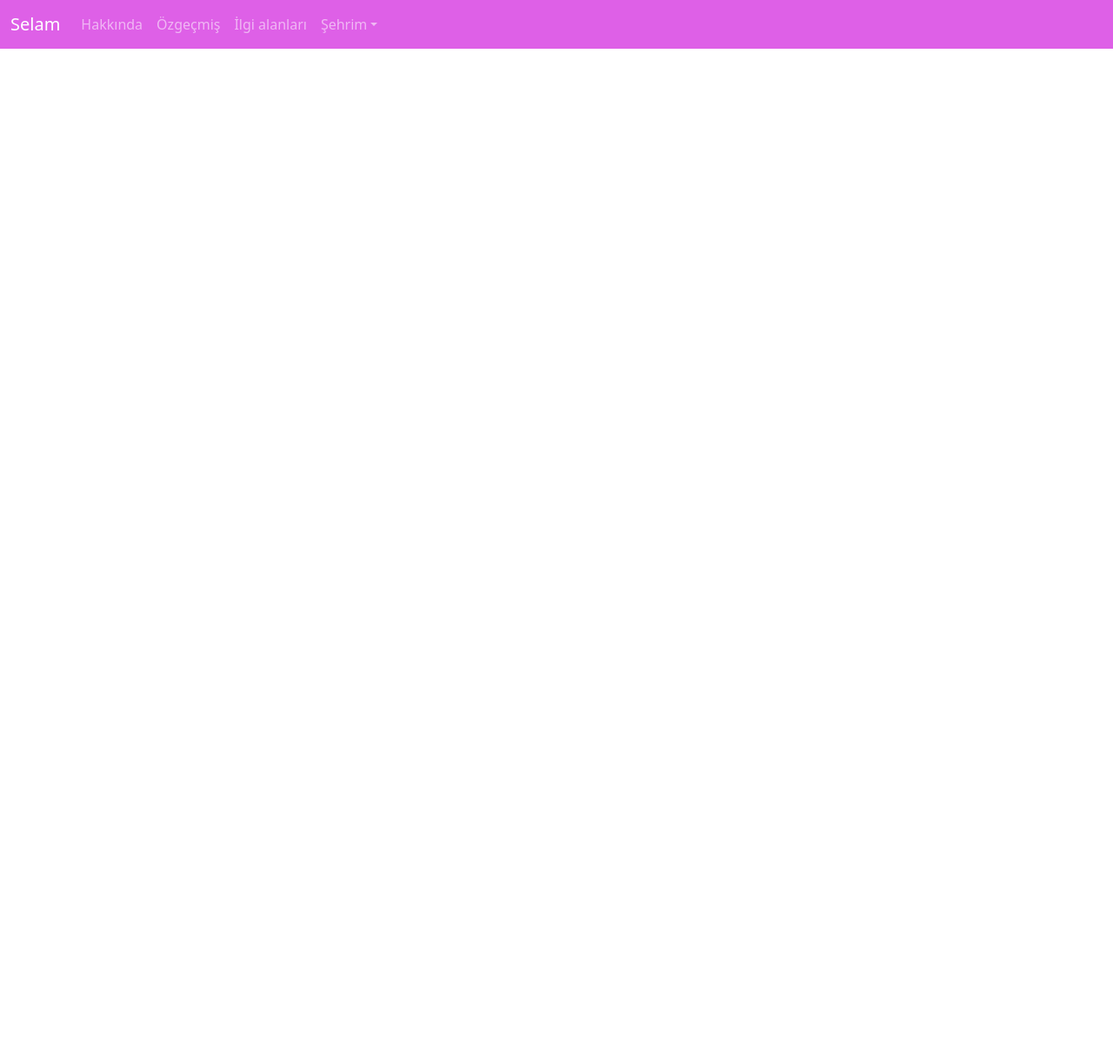
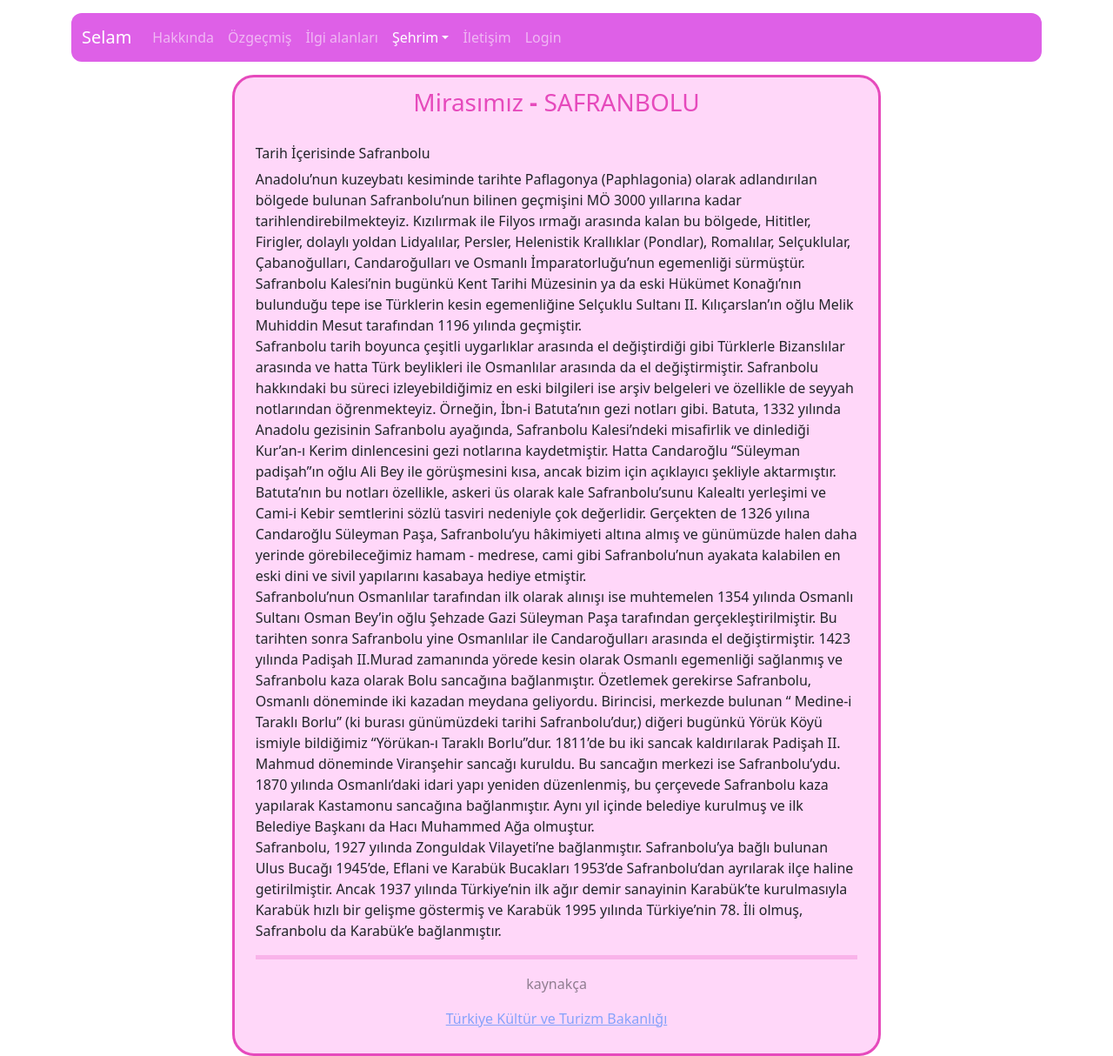
Before and after one commit to heikan1/WebHomework, a PHP site: page /sehrim/mirasimizpage/index.html in a window 1280 px wide. Shown: the whole page at 87% size. Before the commit the page ends 56 px from the top, so only its background shows below. Run offline with PHP 8.4, Linux system fonts and the light colour scheme.

Commit message:
ufak düzenlemeler

```diff
--- a/index.html
+++ b/index.html
@@ -12,9 +12,11 @@
 
 <body>
   <div class="container">
+
     <div class="justify-content-center">
 
       <div class="col-xl-12" >
+
       <nav class="navbar navbar-expand-sm  navbar-dark " style="background-color: #de60e7;border-radius: 12px; margin-top:15px; width: 100%;" >
 
           <div class="container-fluid">
@@ -38,8 +40,8 @@
                 <li class="nav-item dropdown">
                   <a class="nav-link dropdown-toggle" href="#" role="button" data-bs-toggle="dropdown">Şehrim</a>
                   <ul class="dropdown-menu">
-                    <li><a class="dropdown-item" href="/sehrim/hakkindapage/index.html">Hakkında</a></li>
-                    <li><a class="dropdown-item" href="/sehrim/mirasimizpage/index.html">Mirasımız</a></li>
+                    <li><a class="dropdown-item" href="/sehrim/hakkindapage/index.html"style="color: black;">Hakkında</a></li>
+                    <li><a class="dropdown-item" href="/sehrim/mirasimizpage/index.html"style="color: black;">Mirasımız</a></li>
                   </ul>
                 </li>
               </ul>
--- a/ozgecmispage/index.html
+++ b/ozgecmispage/index.html
@@ -42,6 +42,12 @@
                   <li><a class="dropdown-item" href="/sehrim/hakkindapage/index.html" style="color: black;">Hakkında</a></li>
                   <li><a class="dropdown-item" href="/sehrim/mirasimizpage/index.html" style="color: black;">Mirasımız</a></li>
                 </ul>
+              </li>
+              <li class="nav-item ">
+                <a class="nav-link" href="">İletişim</a>
+              </li>
+              <li class="nav-item ">
+                <a class="nav-link" href="">Login</a>
               </li>
             </ul>
           </div>
--- a/sehrim/mirasimizpage/index.css
+++ b/sehrim/mirasimizpage/index.css
@@ -0,0 +1,31 @@
+div.page{
+    margin-top: 15px;
+    border: 3px solid;
+    border-color: rgb(230, 74, 188);
+    background-color: rgb(255, 215, 249);
+    border-radius: 25px;
+    position: absolute;
+    padding: 12px;
+
+    /*display: grid;
+    grid-template-columns: 1fr 2fr;*/
+
+  }
+  #my-photo{
+
+    border-radius: 5%;
+    width: 225px;
+    height: 300px;
+  }
+
+.fitToDiv {
+    top: 50%;
+    left: 1%;
+    right: 1%;
+}
+
+a:link, a:visited{
+
+    text-decoration: none;
+
+}
--- a/sehrim/mirasimizpage/index.html
+++ b/sehrim/mirasimizpage/index.html
@@ -6,15 +6,22 @@
     <meta name="viewport" content="width=device-width, initial-scale=1.0">
     <title>Mirasımız - Şehrim - Metin Hakan Yılmaz</title>
 
+    <link rel="stylesheet" href="/sehrim/mirasimizpage/index.css">
     <link rel="stylesheet" href="https://cdnjs.cloudflare.com/ajax/libs/font-awesome/6.4.0/css/all.min.css" integrity="sha512-iecdLmaskl7CVkqkXNQ/ZH/XLlvWZOJyj7Yy7tcenmpD1ypASozpmT/E0iPtmFIB46ZmdtAc9eNBvH0H/ZpiBw==" crossorigin="anonymous" referrerpolicy="no-referrer" />
     <link href="https://cdn.jsdelivr.net/npm/bootstrap@5.3.0-alpha3/dist/css/bootstrap.min.css" rel="stylesheet" integrity="sha384-KK94CHFLLe+nY2dmCWGMq91rCGa5gtU4mk92HdvYe+M/SXH301p5ILy+dN9+nJOZ" crossorigin="anonymous">
 
 </head>
 <body>
-    <nav class="navbar navbar-expand-sm  navbar-dark "style="background-color: #de60e7;">
+
+  <div class="container">
+    <div class="justify-content-center">
+
+      <div class="col-xl-12" >
+
+        <nav class="navbar navbar-expand-sm  navbar-dark " style="background-color: #de60e7;border-radius: 12px; margin-top:15px; width: 100%;" >
 
           <div class="container-fluid">
-          <a class="navbar-brand" href="/index.html">Selam</a>
+            <a class="navbar-brand" href="index.html">Selam</a>
 
             <button class="navbar-toggler" type="button" data-bs-toggle="collapse" data-bs-target="#collapsibleNavbar">
               <span class="navbar-toggler-icon"></span>
@@ -32,17 +39,52 @@
                   <a class="nav-link" href="/ilgialanlaripage/index.html">İlgi alanları</a>
                 </li>
                 <li class="nav-item dropdown">
-                <a class="nav-link dropdown-toggle" href="#" role="button" data-bs-toggle="dropdown">Şehrim</a>
+                  <a class="nav-link dropdown-toggle" href="#" role="button" data-bs-toggle="dropdown" style="color: white;">Şehrim</a>
                   <ul class="dropdown-menu">
-                  <li><a class="dropdown-item" href="/sehrim/hakkindapage/index.html">Hakkında</a></li>
-                  <li><a class="dropdown-item" href="/sehrim/mirasimizpage/index.html">Mirasımız</a></li>
+                    <li><a class="dropdown-item" href="/sehrim/hakkindapage/index.html" style="color:black">Hakkında</a></li>
+                    <li><a class="dropdown-item" href="/sehrim/mirasimizpage/index.html" style="color:rgb(230, 74, 188);">Mirasımız</a></li>
                   </ul>
+                </li>
+                <li class="nav-item ">
+                  <a class="nav-link" href="">İletişim</a>
+                </li>
+                <li class="nav-item ">
+                  <a class="nav-link" href="">Login</a>
                 </li>
               </ul>
             </div>
           </div>
       </nav>
 
+  <div class="container">
+    <div class="d-flex justify-content-center">
+    <div class="page col-xl-7 col-lg-10 col-md-10 col-sm-12">
+      <div class="container-fluid">
+          <div class="row">
+            <h3 style="color:rgb(230, 74, 188) ;text-align: center;">Mirasımız<b> - </b>SAFRANBOLU</h3> <br>
+
+            <div class="fitToDiv">
+              <br>
+            <h6>Tarih İçerisinde Safranbolu</h6>
+            <p>       Anadolu’nun kuzeybatı kesiminde tarihte Paflagonya (Paphlagonia) olarak adlandırılan bölgede bulunan Safranbolu’nun bilinen geçmişini MÖ 3000 yıllarına kadar tarihlendirebilmekteyiz. Kızılırmak ile Filyos ırmağı arasında kalan bu bölgede, Hititler, Firigler, dolaylı yoldan Lidyalılar, Persler, Helenistik Krallıklar (Pondlar), Romalılar, Selçuklular, Çabanoğulları, Candaroğulları ve Osmanlı İmparatorluğu’nun egemenliği sürmüştür. Safranbolu Kalesi’nin bugünkü Kent Tarihi Müzesinin ya da eski Hükümet Konağı’nın bulunduğu tepe ise Türklerin kesin egemenliğine Selçuklu Sultanı II. Kılıçarslan’ın oğlu Melik Muhiddin Mesut tarafından 1196 yılında geçmiştir. <br>
+
+              Safranbolu tarih boyunca çeşitli uygarlıklar arasında el değiştirdiği gibi Türklerle Bizanslılar arasında ve hatta Türk beylikleri ile Osmanlılar arasında da el değiştirmiştir. Safranbolu hakkındaki bu süreci izleyebildiğimiz en eski bilgileri ise arşiv belgeleri ve özellikle de seyyah notlarından öğrenmekteyiz. Örneğin, İbn-i Batuta’nın gezi notları gibi. Batuta, 1332 yılında Anadolu gezisinin Safranbolu ayağında, Safranbolu Kalesi’ndeki misafirlik ve dinlediği Kur’an-ı Kerim dinlencesini gezi notlarına kaydetmiştir. Hatta Candaroğlu “Süleyman padişah”ın oğlu Ali Bey ile görüşmesini kısa, ancak bizim için açıklayıcı şekliyle aktarmıştır. Batuta’nın bu notları özellikle, askeri üs olarak kale Safranbolu’sunu Kalealtı yerleşimi ve Cami-i Kebir semtlerini sözlü tasviri nedeniyle çok değerlidir. Gerçekten de 1326 yılına Candaroğlu Süleyman Paşa, Safranbolu’yu hâkimiyeti altına almış ve günümüzde halen daha yerinde görebileceğimiz hamam - medrese, cami gibi Safranbolu’nun ayakata kalabilen en eski dini ve sivil yapılarını kasabaya hediye etmiştir. <br>
+
+              Safranbolu’nun Osmanlılar tarafından ilk olarak alınışı ise muhtemelen 1354 yılında Osmanlı Sultanı Osman Bey’in oğlu Şehzade Gazi Süleyman Paşa tarafından gerçekleştirilmiştir. Bu tarihten sonra Safranbolu yine Osmanlılar ile Candaroğulları arasında el değiştirmiştir. 1423 yılında Padişah II.Murad zamanında yörede kesin olarak Osmanlı egemenliği sağlanmış ve Safranbolu kaza olarak Bolu sancağına bağlanmıştır. Özetlemek gerekirse Safranbolu, Osmanlı döneminde iki kazadan meydana geliyordu. Birincisi, merkezde bulunan “ Medine-i Taraklı Borlu” (ki burası günümüzdeki tarihi Safranbolu’dur,) diğeri bugünkü Yörük Köyü ismiyle bildiğimiz “Yörükan-ı Taraklı Borlu”dur. 1811’de bu iki sancak kaldırılarak Padişah II. Mahmud döneminde Viranşehir sancağı kuruldu. Bu sancağın merkezi ise Safranbolu’ydu. 1870 yılında Osmanlı’daki idari yapı yeniden düzenlenmiş, bu çerçevede Safranbolu kaza yapılarak Kastamonu sancağına bağlanmıştır. Aynı yıl içinde belediye kurulmuş ve ilk Belediye Başkanı da Hacı Muhammed Ağa olmuştur. <br>
+
+              Safranbolu, 1927 yılında Zonguldak Vilayeti’ne bağlanmıştır. Safranbolu’ya bağlı bulunan Ulus Bucağı 1945’de, Eflani ve Karabük Bucakları 1953’de Safranbolu’dan ayrılarak ilçe haline getirilmiştir. Ancak 1937 yılında Türkiye’nin ilk ağır demir sanayinin Karabük’te kurulmasıyla Karabük hızlı bir gelişme göstermiş ve Karabük 1995 yılında Türkiye’nin 78. İli olmuş, Safranbolu da Karabük’e bağlanmıştır.</p>
+            <hr style="color: rgb(230, 74, 188); height:2px; border-width:5px;">
+
+            <p style="opacity: 50%;" class="d-flex justify-content-center">kaynakça</p>
+            <a href="https://safranboluturizmdanismaburosu.ktb.gov.tr/TR-158335/tarih-icinde-safranbolu.html" class="d-flex justify-content-center" style="opacity: 50%;"> <u><p>Türkiye Kültür ve Turizm Bakanlığı</p></u></a>
+
+          </div>
+
+          </div>
+        </div>
+      </div>
+    </div>
+  </div>
     <script src="https://cdn.jsdelivr.net/npm/bootstrap@5.3.0-alpha3/dist/js/bootstrap.bundle.min.js" integrity="sha384-ENjdO4Dr2bkBIFxQpeoTz1HIcje39Wm4jDKdf19U8gI4ddQ3GYNS7NTKfAdVQSZe" crossorigin="anonymous"></script>
 </body>
 </html>
```
Also changed, not shown: hakkindapage/index.html (+10 -4 lines), ilgialanlaripage/index.html (+51 -12 lines), sehrim/hakkindapage/index.css (+9 -10 lines), sehrim/hakkindapage/index.html (+21 -6 lines). Lines whose indentation alone changed are shown as unchanged.
